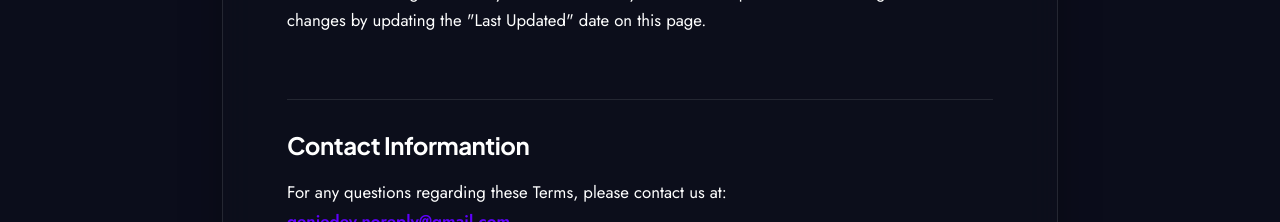
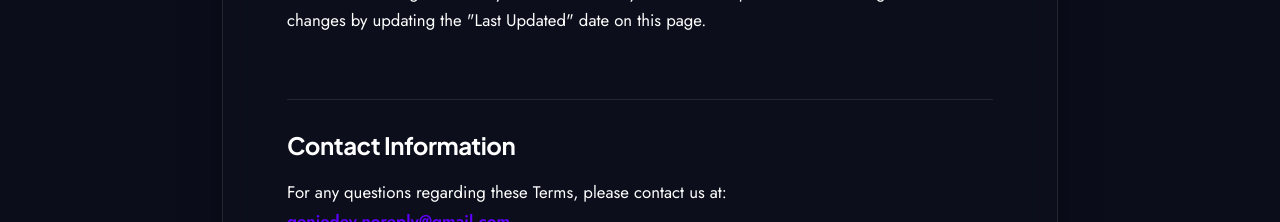
Before and after one commit to geniedevstudios/genie, a Next.js app: page /terms in a window 1280 px wide. Shown: the part 1620-1842 px from the top of the page. Built offline with nearby package versions, Linux system fonts and the light colour scheme.

Commit message:
shipment03

```diff
--- a/src/app/terms/page.tsx
+++ b/src/app/terms/page.tsx
@@ -103,7 +103,7 @@ export default function TermsPage() {
               </section>
 
               <div className={styles.contactBox}>
-                <h2 className={styles.sectionTitle}>Contact Informantion</h2>
+                <h2 className={styles.sectionTitle}>Contact Information</h2>
                 <p>
                   For any questions regarding these Terms, please contact us at:
                   <br />
```
